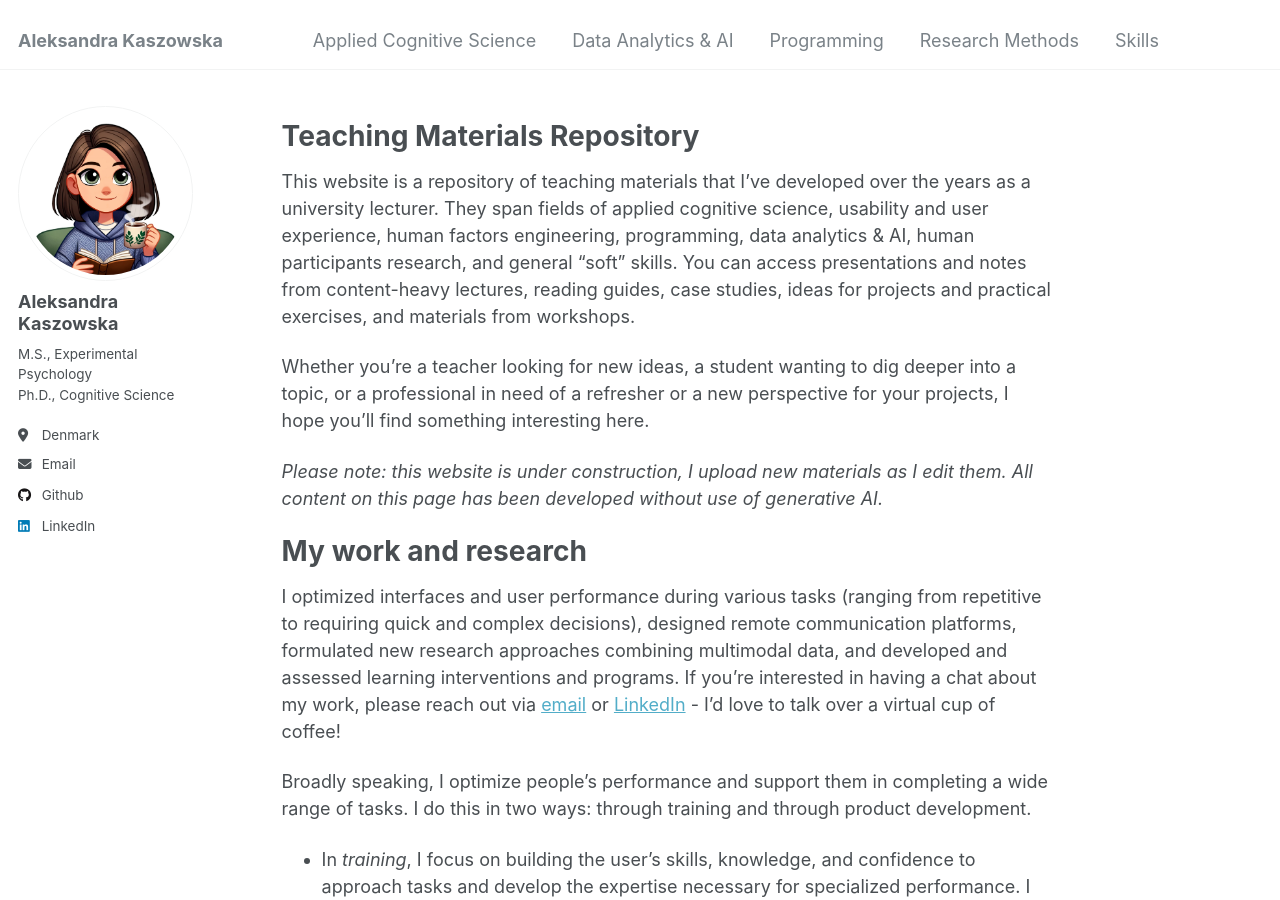
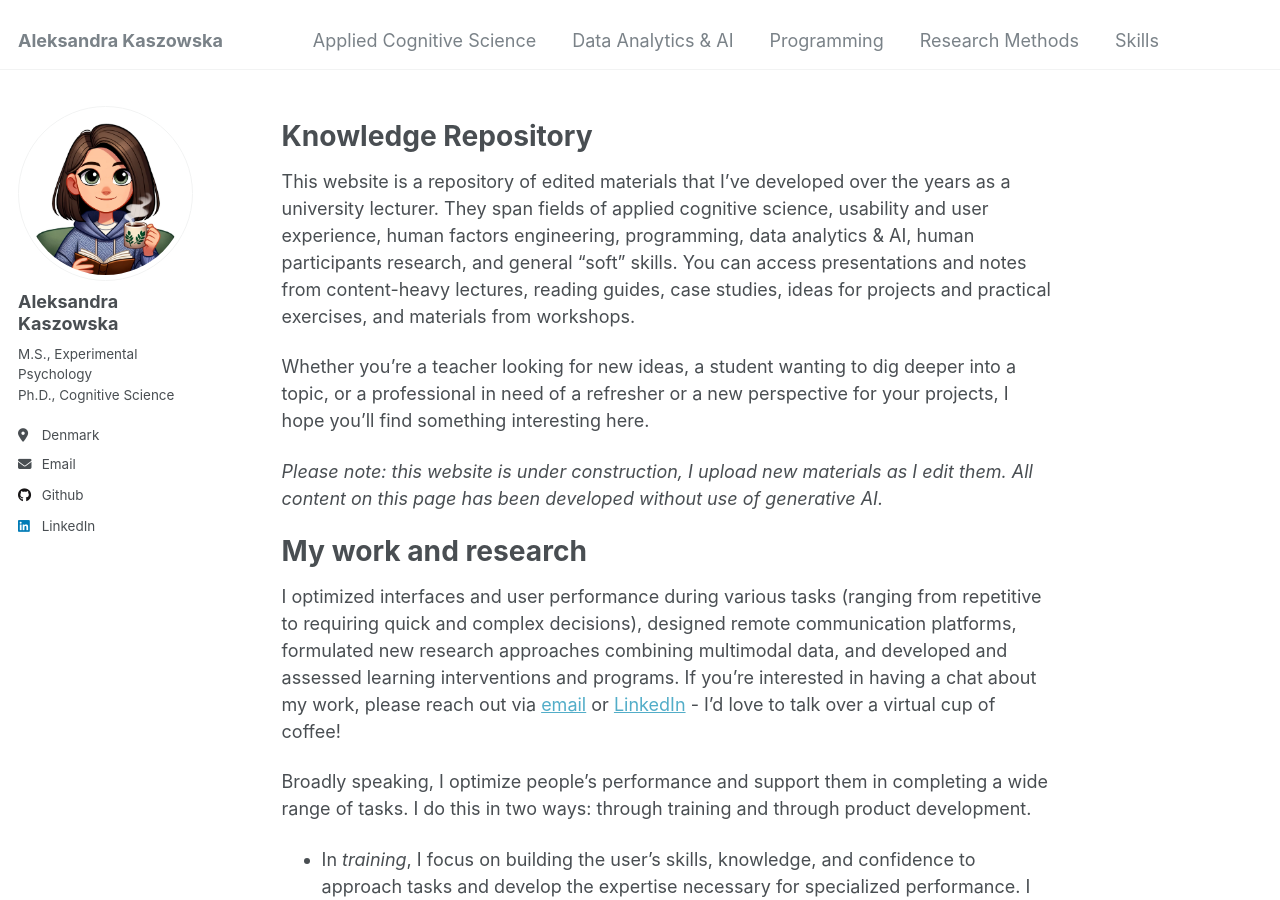
Before and after one commit to akaszowska/akaszowska.github.io, a Jekyll site: the page built from _pages/about.md, in a window 1280 px wide and 900 px high. Built offline with Jekyll 4.4.1, drawn with Linux system fonts in a browser that asks for light colours.

Commit message:
Update about.md

```diff
--- a/_pages/about.md
+++ b/_pages/about.md
@@ -7,9 +7,9 @@ redirect_from:
   - /about.html
 ---
 
-Teaching Materials Repository
+Knowledge Repository
 ======
-This website is a repository of teaching materials that I've developed over the years as a university lecturer. They span fields of applied cognitive science, usability and user experience, human factors engineering, programming, data analytics & AI, human participants research, and general "soft" skills. You can access presentations and notes from content-heavy lectures, reading guides, case studies, ideas for projects and practical exercises, and materials from workshops.
+This website is a repository of edited materials that I've developed over the years as a university lecturer. They span fields of applied cognitive science, usability and user experience, human factors engineering, programming, data analytics & AI, human participants research, and general "soft" skills. You can access presentations and notes from content-heavy lectures, reading guides, case studies, ideas for projects and practical exercises, and materials from workshops.
 
 Whether you're a teacher looking for new ideas, a student wanting to dig deeper into a topic, or a professional in need of a refresher or a new perspective for your projects, I hope you'll find something interesting here.
 
```
